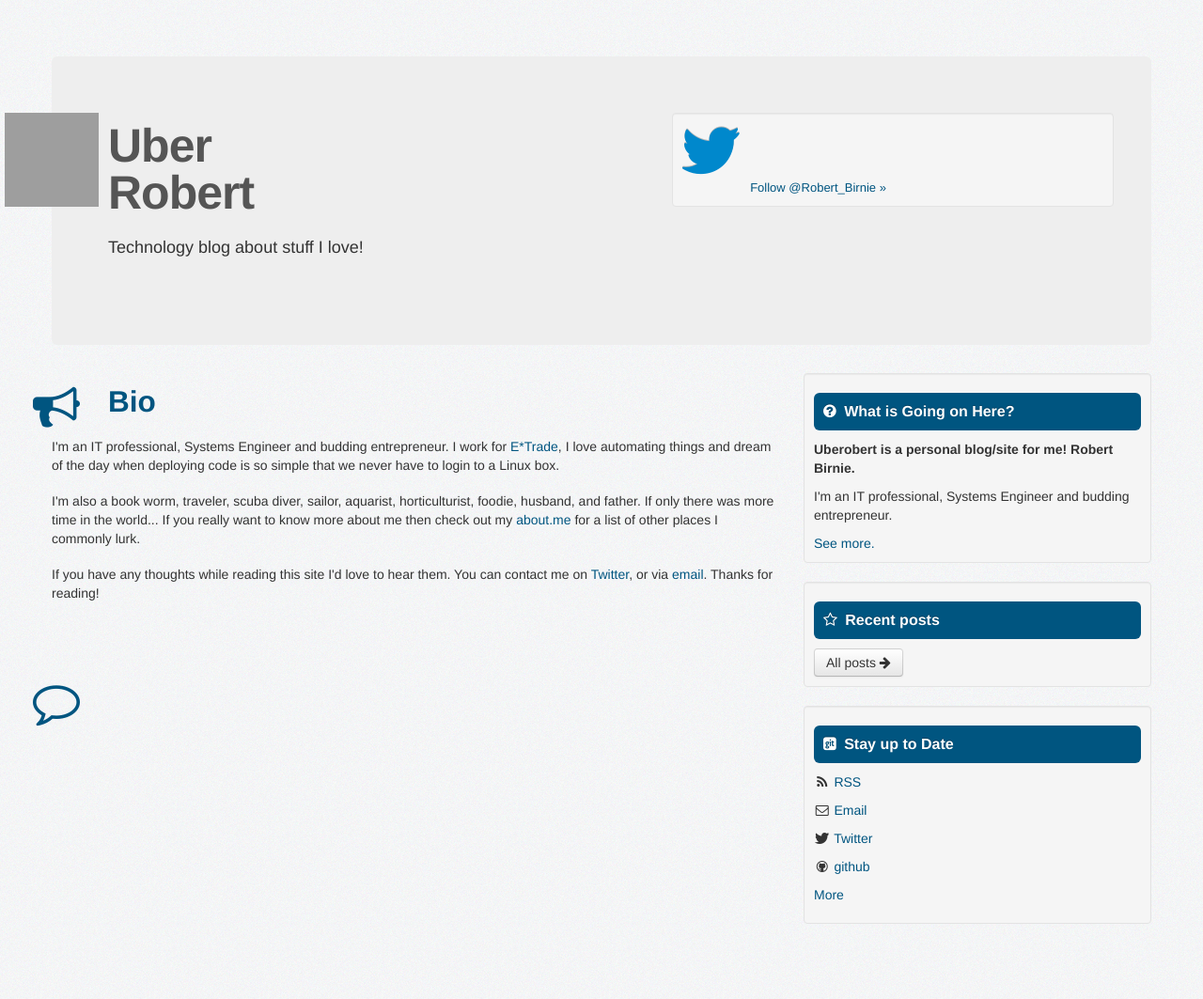
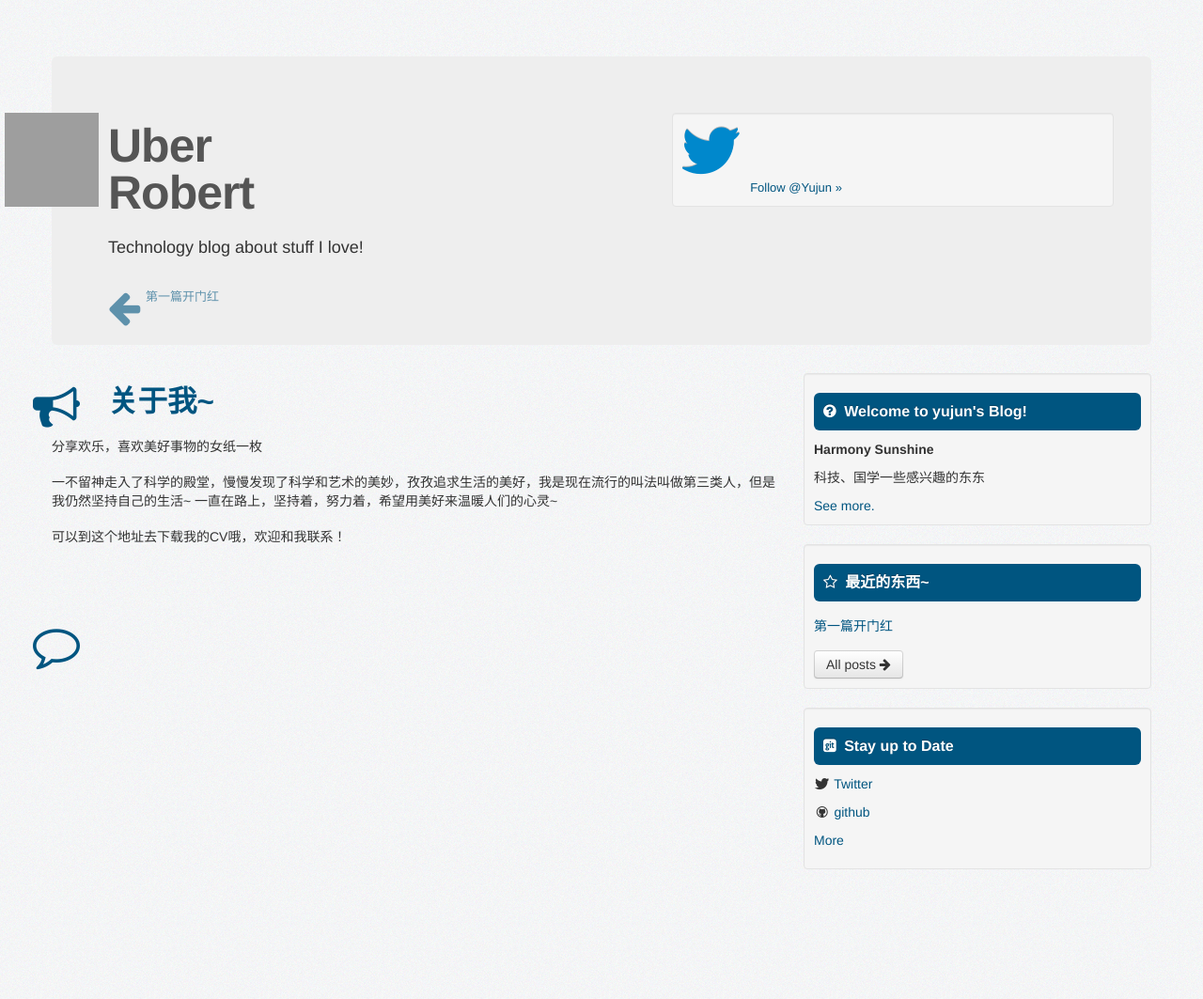
Before and after one commit to mermaidy/mermaidy.github.io, a Jekyll site: the page built from about.markdown, in a window 1280 px wide. Shown: the whole page at 94% size. Built offline with Jekyll 4.4.1, drawn with Linux system fonts in a browser that asks for light colours; nearby versions of some CDN libraries; Markdown is read by kramdown in place of the engine named in the settings; comment, search, counter and statistics services are not loaded; grey boxes are pictures that could not be loaded.

Commit message:
第一篇

```diff
--- a/_includes/header/introduction.html
+++ b/_includes/header/introduction.html
@@ -13,7 +13,7 @@
                     <div id="twitter-status" class="well">
                         <i class=icon-twitter></i>
                         <div id="tweet"></div>
-                        <a href="//twitter.com/Robert_Birnie">Follow @Robert_Birnie &raquo;</a>
+                        <a href="//twitter.com/Robert_Birnie">Follow @Yujun &raquo;</a>
                     </div>
                 </div>
             </div>{% include header/newer-older.html %}
--- a/_includes/sidebar/about.html
+++ b/_includes/sidebar/about.html
@@ -2,13 +2,13 @@
 
         <h2>
             <i class="icon-question-sign"></i>
-            What is Going on Here?
+            Welcome to yujun's Blog!
         </h2>
         <p>
-            <strong>Uberobert is a personal blog/site for me! Robert Birnie.</strong>
+            <strong>Harmony Sunshine</strong>
         </p>
         <p>
-            I'm an IT professional, Systems Engineer and budding entrepreneur.
-        </p>
+        科技、国学一些感兴趣的东东
+    	</p>
         <a href="/about.html">See more.</a>
 </div>
--- a/_includes/sidebar/recent.html
+++ b/_includes/sidebar/recent.html
@@ -1,5 +1,5 @@
 <div class="well">
-    <h2><i class="icon-star-empty"></i> Recent posts</h2>
+    <h2><i class="icon-star-empty"></i> 最近的东西~</h2>
     {% include posts/recent-summary.html %}
     <a href="/archive/" class="btn">All posts <i class="icon-arrow-right"></i></a>
 </div>
--- a/_includes/sidebar/repositories.html
+++ b/_includes/sidebar/repositories.html
@@ -2,10 +2,8 @@
 <div class="well">
     <h2><i class="icon-github-sign"></i> Stay up to Date</h2>
     <ul class="repository-list">
-        <li><i class="icon-rss"></i> <a href="http://feeds.feedburner.com/uberobert">RSS</a></li>
-        <li><i class="icon-envelope"></i> <a href="http://feedburner.google.com/fb/a/mailverify?uri=Uberobert&amp;loc=en_US">Email</a></li>
-        <li><i class="icon-twitter"></i> <a href="http://twitter.com/Robert_Birnie">Twitter</a></li>
-        <li><i class="icon-github"></i> <a href="https://github.com/rbirnie">github</a></li>
+        <li><i class="icon-twitter"></i> <a href="http://twitter.com/Yujun">Twitter</a></li>
+        <li><i class="icon-github"></i> <a href="https://github.com/mermaidy">github</a></li>
         <li class="icon"><a href="/subscribe">More</a></li>
     </ul>
 </div>
--- a/about.markdown
+++ b/about.markdown
@@ -1,10 +1,10 @@
 ---
 layout: default
-title: Bio
+title: 关于我~
 ---
 
-<p>I'm an IT professional, Systems Engineer and budding entrepreneur. I work for <a href="http://us.etrade.com">E*Trade</a>, I love automating things and dream of the day when deploying code is so simple that we never have to login to a Linux box.</p>
+<p>分享欢乐，喜欢美好事物的女纸一枚</p>
 
-<p>I'm also a book worm, traveler, scuba diver, sailor, aquarist, horticulturist, foodie, husband, and father. If only there was more time in the world... If you really want to know more about me then check out my <a href="http://about.me/robert.birnie">about.me</a> for a list of other places I commonly lurk.</p>
+<p>一不留神走入了科学的殿堂，慢慢发现了科学和艺术的美妙，孜孜追求生活的美好，我是现在流行的叫法叫做第三类人，但是我仍然坚持自己的生活~ 一直在路上，坚持着，努力着，希望用美好来温暖人们的心灵~</p>
 
-<p>If you have any thoughts while reading this site I'd love to hear them. You can contact me on <a href="http://twitter.com/Robert_Birnie">Twitter</a>, or via <a href="mailto:rbirnie@gmail.com">email</a>. Thanks for reading!</p>
+<p>可以到这个地址去下载我的CV哦，欢迎和我联系！</p>
```
Also changed, not shown: _posts/2013-04-05-first-page.markdown (added, +22 -0 lines), assets/images/1.jpg (added).
